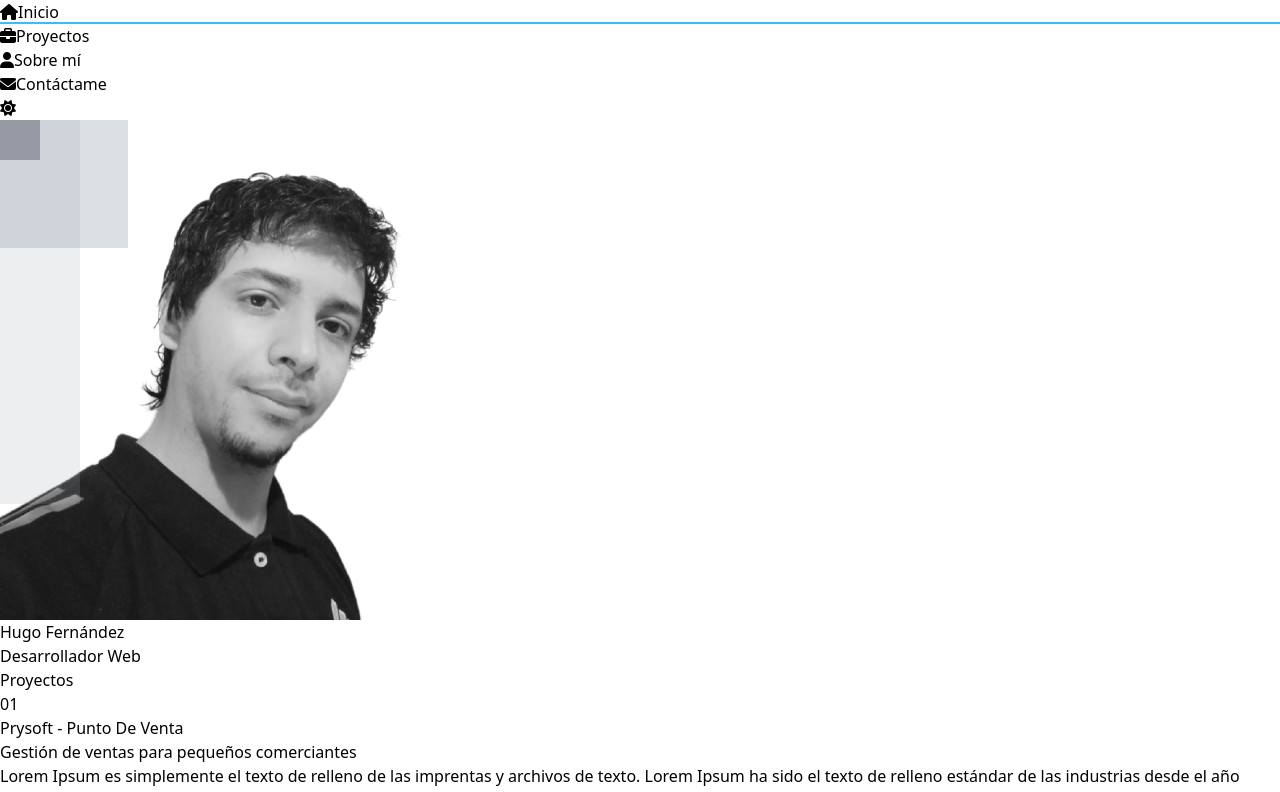
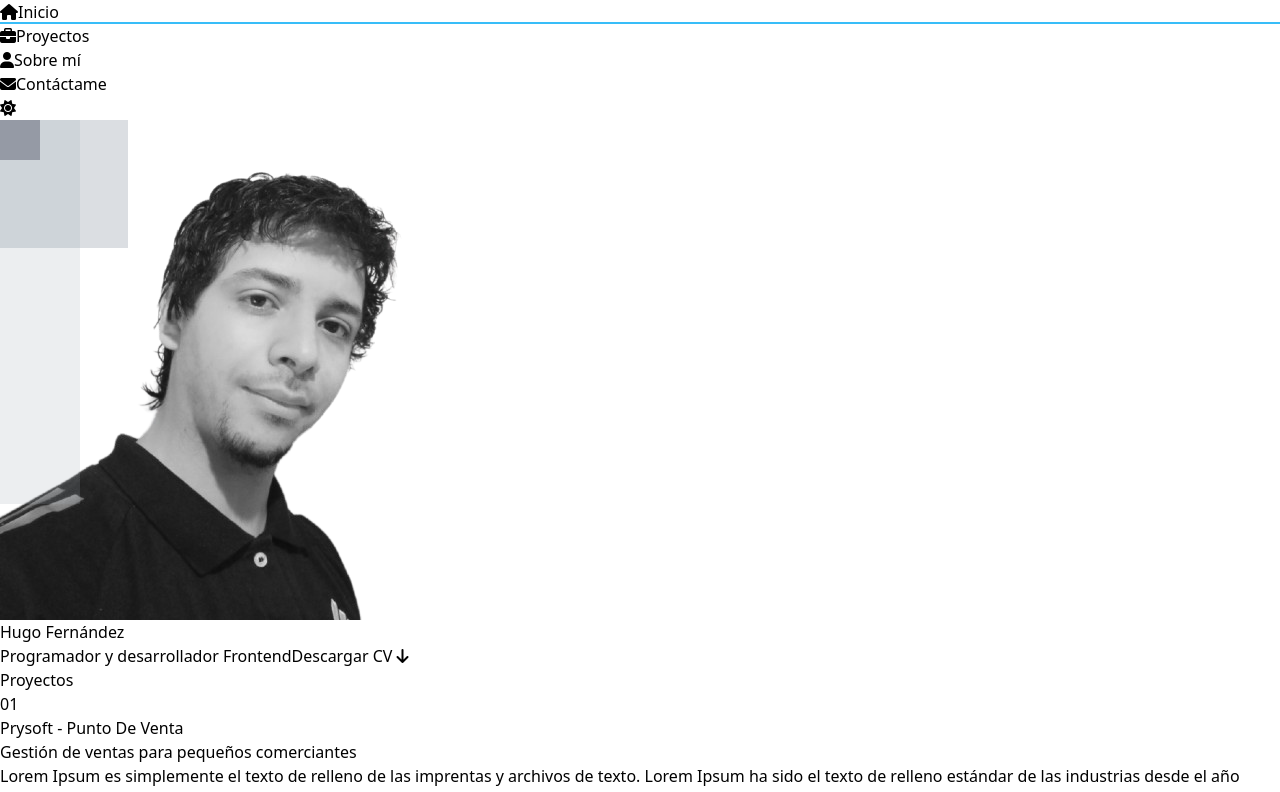
Before and after one commit to Herchi000/portfolio, an Angular app: page / in a window 1280 px wide. Shown: the top 792 px of the page. Built offline with nearby package versions, Linux system fonts and the light colour scheme.

Commit message:
add button download cv

```diff
--- a/src/app/app.component.css
+++ b/src/app/app.component.css
@@ -59,6 +59,9 @@
   0% {
     width: 0;
   }
+  25% {
+    width: 0;
+  }
   100% {
     width: 100%;
   }
--- a/src/app/app.component.html
+++ b/src/app/app.component.html
@@ -57,7 +57,7 @@
     <!-- * ---------------  -->
     <!-- * -----Inicio ---  -->
     <!-- * ---------------- -->
-    <div class="flex justify-center gap-4 items-center h-[80vh]">
+    <div class="flex justify-center gap-4 items-center h-[90vh]">
       <img
         src="images/portrait-img.png"
         alt="Hugo Fernández"
@@ -71,7 +71,14 @@
             </h1>
             <span class="w-1 bg-sky-400 cursor-animation"></span>
           </div>
-          <span class="text-3xl text-gray-300">Desarrollador Web</span>
+          <span class="text-3xl text-gray-300"
+            >Programador y desarrollador Frontend</span
+          >
+          <button
+            class="flex items-center justify-center border-2 border-sky-400 text-sky-400 px-3 py-2 rounded-full hover:bg-sky-950 transition-colors duration-100 gap-2 mt-3">
+            Descargar CV
+            <i class="fa-solid fa-arrow-down"></i>
+          </button>
         </div>
       </div>
     </div>
```
